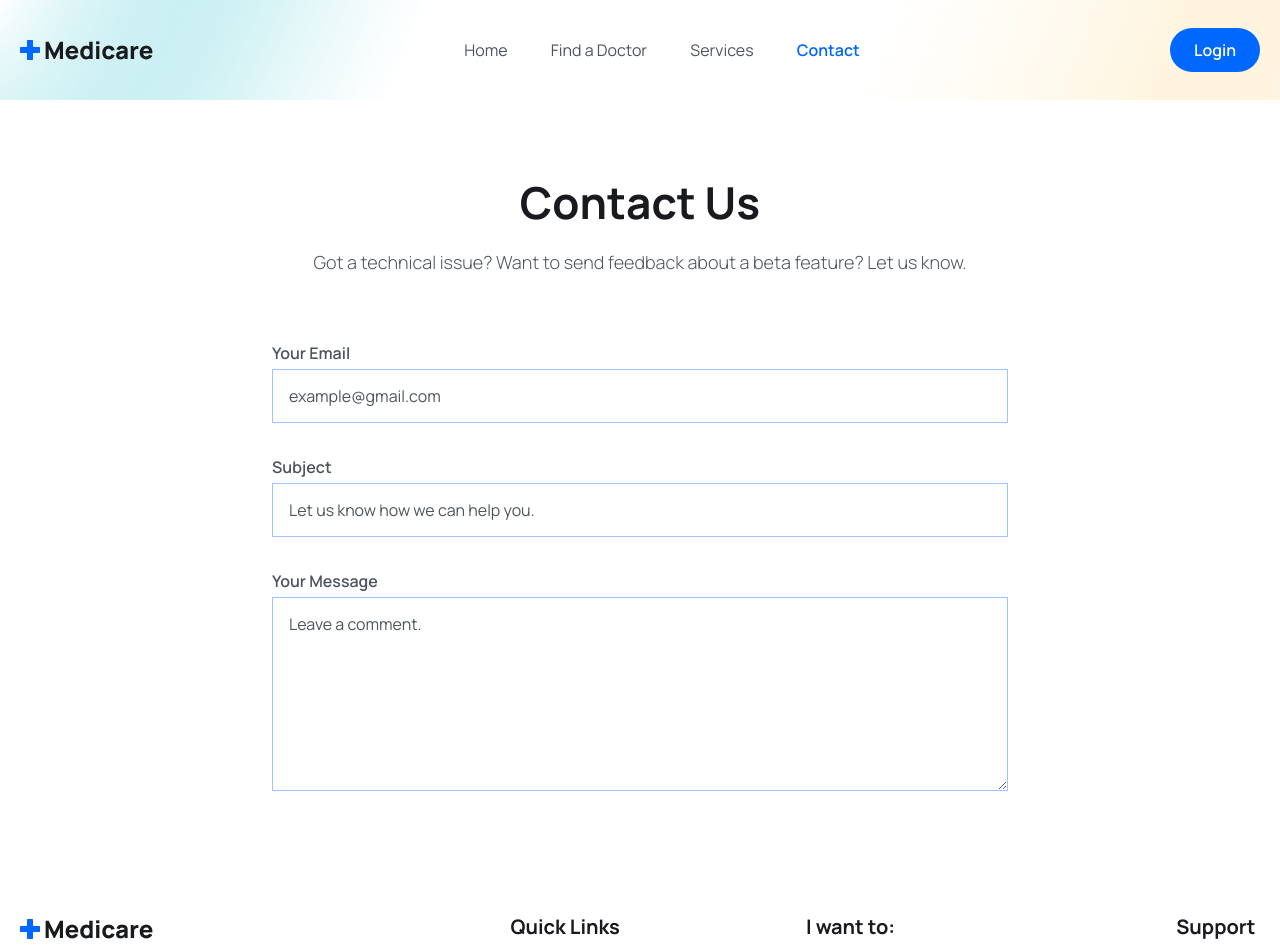
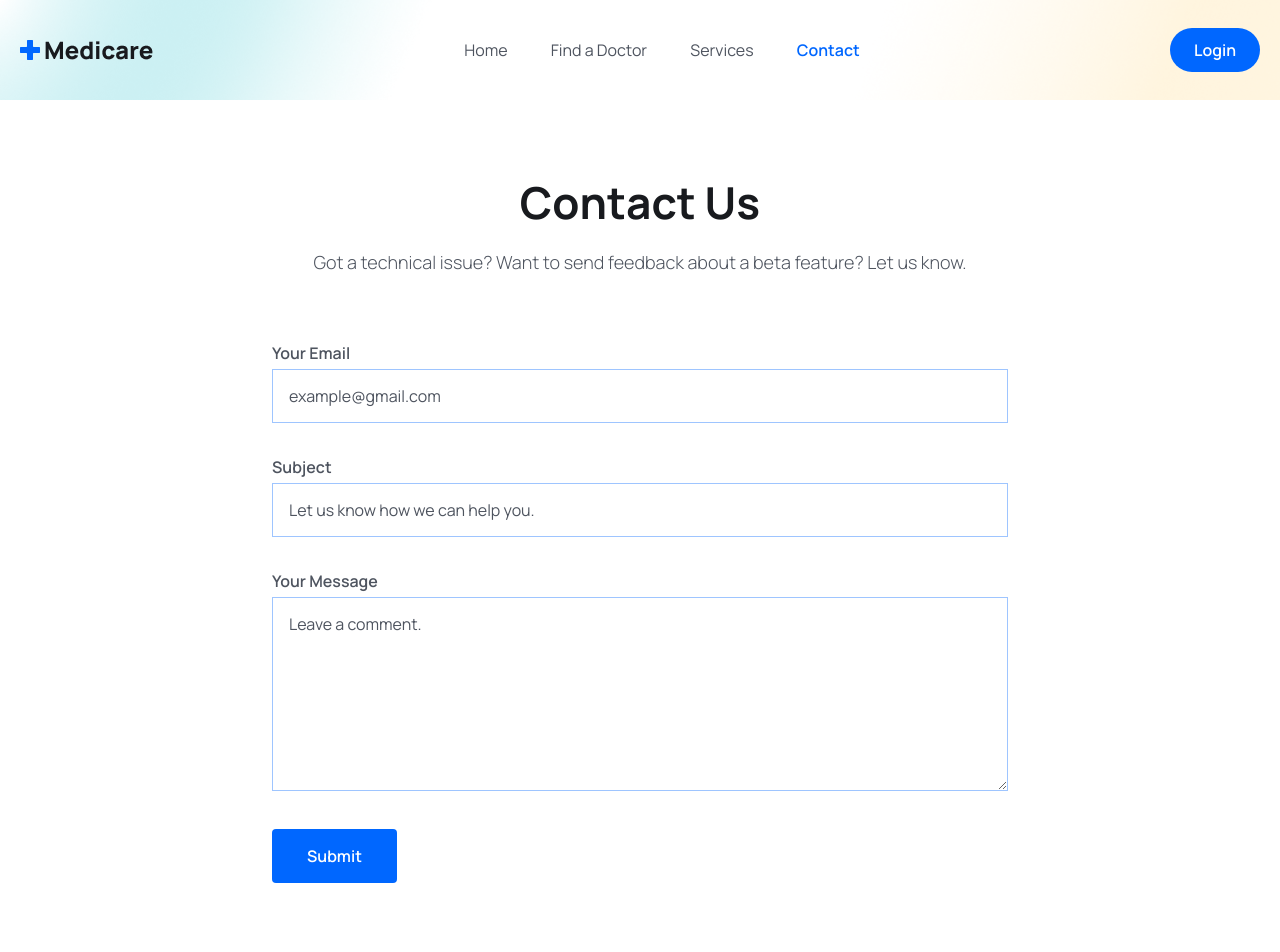
Before and after one commit to aroraadivya/Mern-Stack-Medicare, a React (Vite) app in the folder frontend/: page /contact in a window 1280 px wide. Shown: the top 952 px of the page. Built offline with nearby package versions, Linux system fonts and the light colour scheme.

Commit message:
Add submit button to Contact form

```diff
--- a/frontend/src/pages/Contact.jsx
+++ b/frontend/src/pages/Contact.jsx
@@ -45,6 +45,8 @@ const Contact = () => {
                             className='form__input mt-1'
                         />
                     </div>
+
+                    <button type='submit' className='btn rounded sm:w-fit'>Submit</button>
                 </form>
             </div>
         </section>
```
